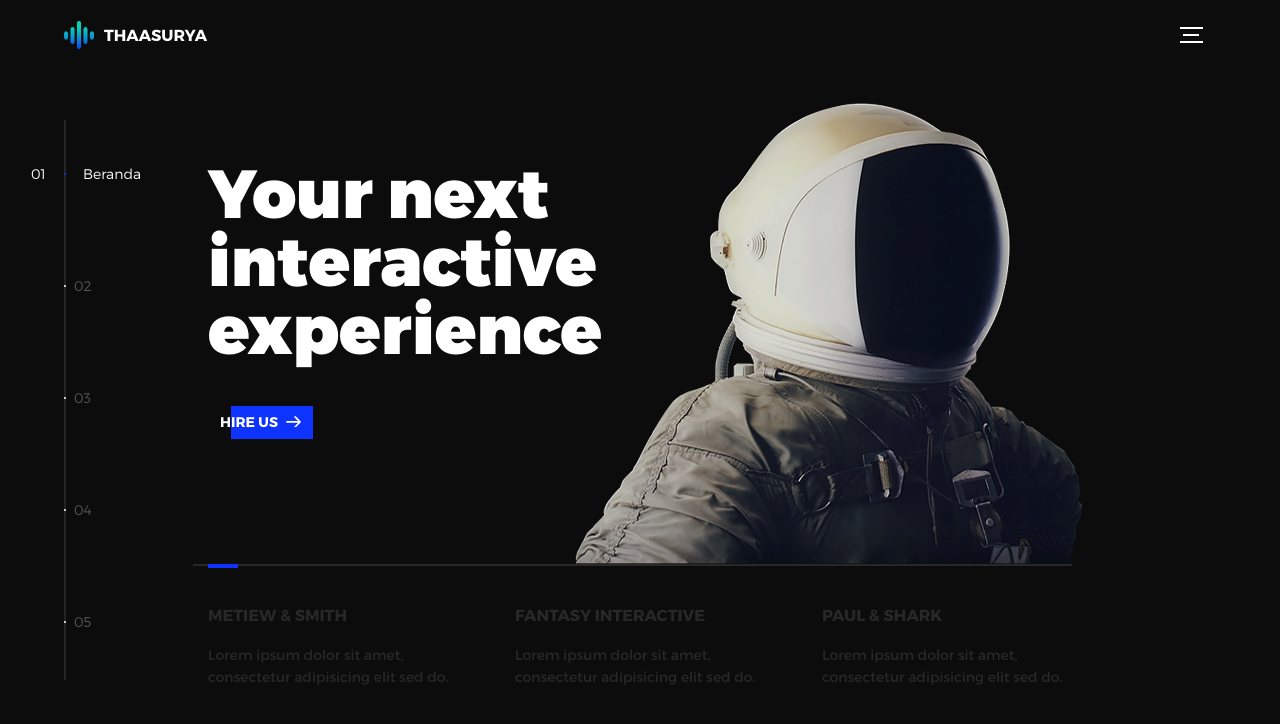
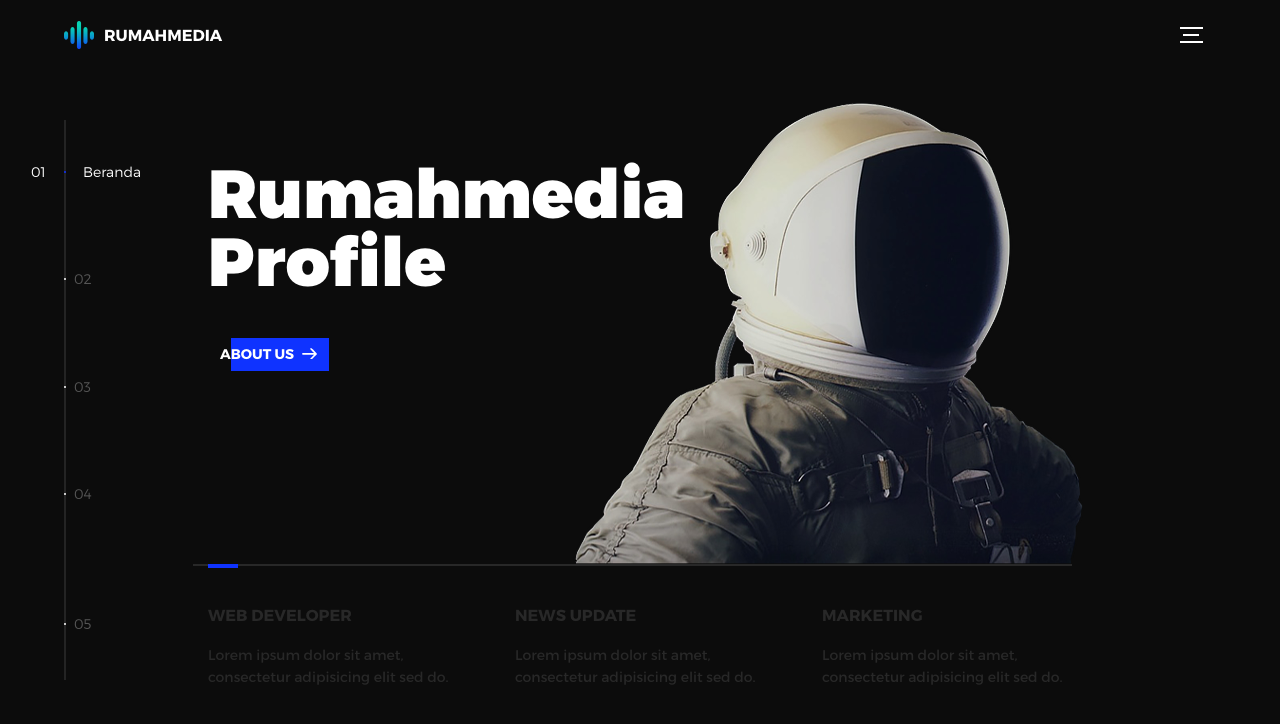
Before and after one commit to oktasuryawan/oktasuryawan.github.io, a plain HTML site: page index.html in a window 1280 px wide. Drawn offline with nearby package versions, Linux system fonts and the light colour scheme; files that its build step writes are made by us from their sources.

Commit message:
ubah nama

```diff
--- a/index.html
+++ b/index.html
@@ -29,7 +29,7 @@
         <header class="header">
           <a class="header--logo" href="#0">
             <img src="assets/img/logo.png" alt="Global">
-            <p>thaasurya</p>
+            <p>RumahMedia</p>
           </a>
           <button class="header--cta cta">About Me</button>
           <div class="header--nav-toggle">
@@ -39,9 +39,9 @@
         <nav class="l-side-nav">
           <ul class="side-nav">
             <li class="is-active"><span>Beranda</span></li>
-            <li><span>Works</span></li>
+            <li><span>Service</span></li>
             <li><span>About</span></li>
-            <li><span>Contact</span></li>
+            <li><span>Contact Person</span></li>
             <li><span>Hire us</span></li>
           </ul>
         </nav>
@@ -49,8 +49,8 @@
           <li class="l-section section section--is-active">
             <div class="intro">
               <div class="intro--banner">
-                <h1>Your next<br>interactive<br>experience</h1>
-                <button class="cta">Hire Us
+                <h1>Rumahmedia<br>Profile</h1>
+                <button class="cta">About Us
                   <svg version="1.1" id="Layer_1" xmlns="http://www.w3.org/2000/svg" xmlns:xlink="http://www.w3.org/1999/xlink" x="0px" y="0px" viewBox="0 0 150 118" style="enable-background:new 0 0 150 118;" xml:space="preserve">
                   <g transform="translate(0.000000,118.000000) scale(0.100000,-0.100000)">
                     <path d="M870,1167c-34-17-55-57-46-90c3-15,81-100,194-211l187-185l-565-1c-431,0-571-3-590-13c-55-28-64-94-18-137c21-20,33-20,597-20h575l-192-193C800,103,794,94,849,39c20-20,39-29,61-29c28,0,63,30,298,262c147,144,272,271,279,282c30,51,23,60-219,304C947,1180,926,1196,870,1167z"/>
@@ -62,15 +62,15 @@
               </div>
               <div class="intro--options">
                 <a href="#0">
-                  <h3>Metiew &amp; Smith</h3>
+                  <h3>Web Developer</h3>
                   <p>Lorem ipsum dolor sit amet, consectetur adipisicing elit sed do.</p>
                 </a>
                 <a href="#0">
-                  <h3>Fantasy interactive</h3>
+                  <h3>News Update</h3>
                   <p>Lorem ipsum dolor sit amet, consectetur adipisicing elit sed do.</p>
                 </a>
                 <a href="#0">
-                  <h3>Paul &amp; shark</h3>
+                  <h3>Marketing</h3>
                   <p>Lorem ipsum dolor sit amet, consectetur adipisicing elit sed do.</p>
                 </a>
               </div>
@@ -86,7 +86,7 @@
                       <div class="slider--item-image">
                         <img src="assets/img/work-victory.jpg" alt="Victory">
                       </div>
-                      <p class="slider--item-title">Victory</p>
+                      <p class="slider--item-title">Web Development</p>
                       <p class="slider--item-description">Lorem ipsum dolor sit amet, consectetur adipisicing elit sed do.</p>
                     </a>
                   </li>
@@ -95,7 +95,7 @@
                       <div class="slider--item-image">
                         <img src="assets/img/work-metiew-smith.jpg" alt="Metiew and Smith">
                       </div>
-                      <p class="slider--item-title">Metiew &amp; Smith</p>
+                      <p class="slider--item-title">News Update</p>
                       <p class="slider--item-description">Lorem ipsum dolor sit amet, consectetur adipisicing elit sed do.</p>
                     </a>
                   </li>
@@ -104,7 +104,7 @@
                       <div class="slider--item-image">
                         <img src="assets/img/work-alex-nowak.jpg" alt="Alex Nowak">
                       </div>
-                      <p class="slider--item-title">Alex Nowak</p>
+                      <p class="slider--item-title">Marketing</p>
                       <p class="slider--item-description">Lorem ipsum dolor sit amet, consectetur adipisicing elit sed do.</p>
                     </a>
                   </li>
```
